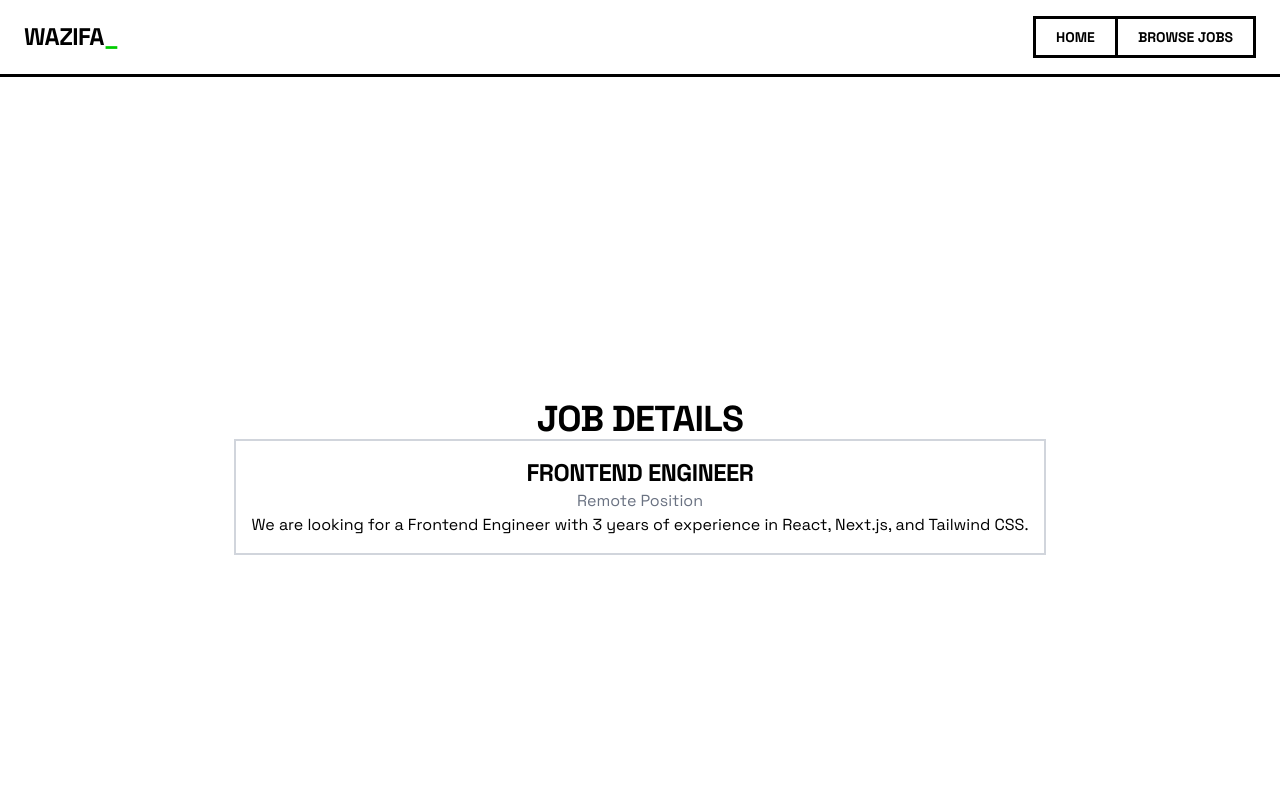
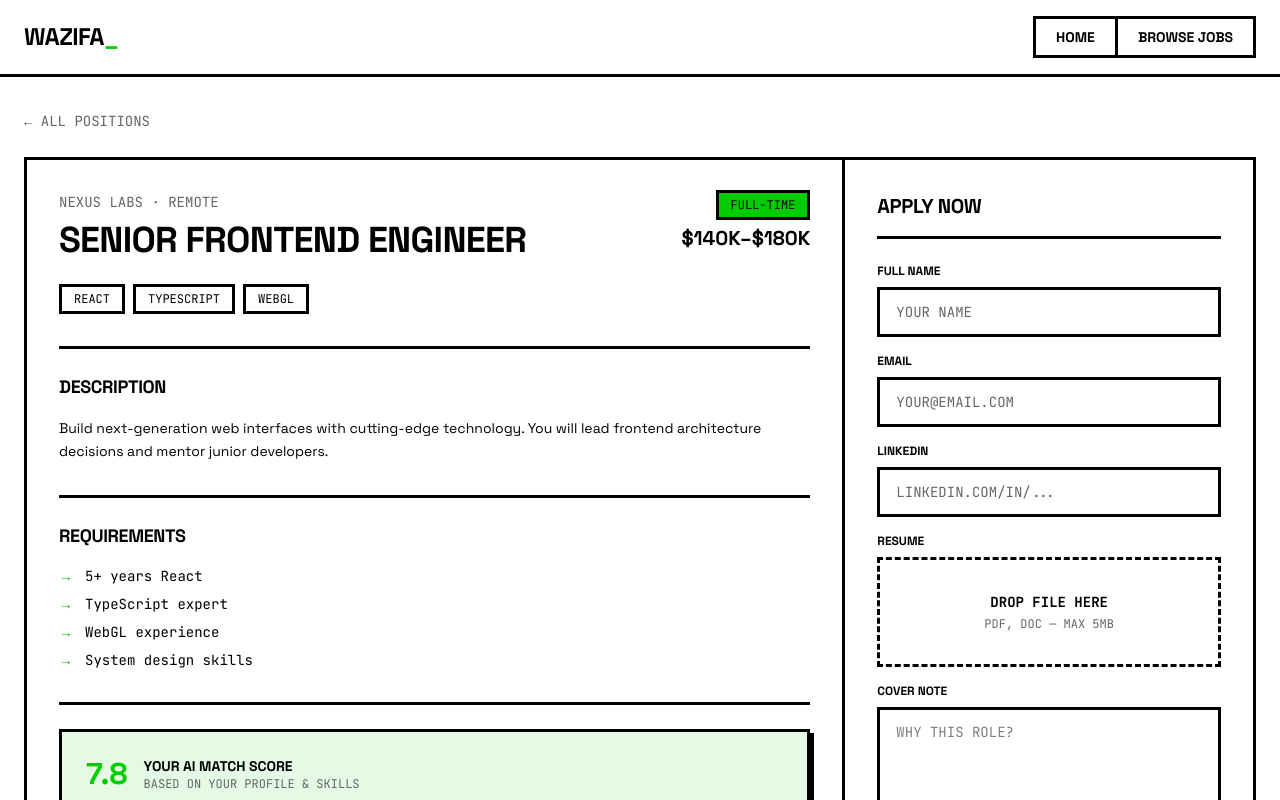
Before and after one commit to yaya1426/job-board, a Next.js app: page /jobs/1 in a window 1280 px wide. Shown: the top 800 px of the page. Built offline with nearby package versions, Linux system fonts and the light colour scheme.

Commit message:
Day 6: Job Details Page

```diff
--- a/app/(client)/jobs/[id]/page.tsx
+++ b/app/(client)/jobs/[id]/page.tsx
@@ -1,17 +1,33 @@
+import { JobsData } from "@/data/JobsData";
+import JobNotFound from "@/components/jobs/JobNotFound";
+import Link from "next/link";
+import JobDescription from "@/components/jobs/JobDescription";
+import JobApplyForm from "@/components/jobs/JobApplyForm";
+
 type Props = {
   params: Promise<{ id: string }>;
 };
 
 async function JobDetailsPage({ params }: Props) {
   const { id } = await params;
-  console.log(id);
+  const job = JobsData.find((job) => job.id === id);
+
+  if (!job) {
+    return <JobNotFound />;
+  }
+
   return (
-    <div className="flex flex-col items-center justify-center h-screen">
-      <h1 className="text-4xl font-bold">Job Details</h1>
-      <div className="flex flex-col items-center justify-center border-2 border-gray-300 rounded-md p-4">
-        <h2 className="text-2xl font-bold">Frontend Engineer</h2>
-        <p className="text-gray-500">Remote Position</p>
-        <p>We are looking for a Frontend Engineer with 3 years of experience in React, Next.js, and Tailwind CSS.</p>
+    <div className="max-w-7xl mx-auto px-6 py-8">
+      <Link
+        href="/jobs"
+        className="font-mono text-sm text-muted-foreground hover:text-accent transition-none"
+      >
+        ← ALL POSITIONS
+      </Link>
+
+      <div className="grid grid-cols-1 lg:grid-cols-3 gap-0 mt-6">
+        <JobDescription job={job} />
+        <JobApplyForm />
       </div>
     </div>
   );
--- /dev/null
+++ b/components/jobs/JobApplyForm.tsx
@@ -0,0 +1,42 @@
+import { Input } from "../ui/input";
+import { Button } from "../ui/button";
+
+function JobApplyForm() {
+  return (
+    <div className="brutal-border lg:border-l-0 p-8">
+      <h3 className="font-heading text-xl font-bold mb-6 border-b-3 border-foreground pb-4">
+        APPLY NOW
+      </h3>
+      <div className="space-y-4">
+        <Input label="FULL NAME" placeholder="YOUR NAME" />
+        <Input label="EMAIL" placeholder="YOUR@EMAIL.COM" type="email" />
+        <Input label="LINKEDIN" placeholder="LINKEDIN.COM/IN/..." />
+        <div>
+          <label className="font-heading text-xs font-bold uppercase block mb-2">
+            RESUME
+          </label>
+          <div className="brutal-border border-dashed border-3 p-8 text-center cursor-pointer hover:bg-accent/10 transition-none">
+            <p className="font-mono text-sm font-bold">DROP FILE HERE</p>
+            <p className="font-mono text-xs text-muted-foreground mt-1">
+              PDF, DOC — MAX 5MB
+            </p>
+          </div>
+        </div>
+        <div>
+          <label className="font-heading text-xs font-bold uppercase block mb-2">
+            COVER NOTE
+          </label>
+          <textarea
+            className="w-full brutal-border bg-background px-4 py-3 font-mono text-sm focus:outline-none focus:shadow-[4px_4px_0px_0px] focus:shadow-accent h-32 resize-none"
+            placeholder="WHY THIS ROLE?"
+          />
+        </div>
+        <Button variant="accent" className="w-full mt-4">
+          SUBMIT APPLICATION →
+        </Button>
+      </div>
+    </div>
+  );
+}
+
+export default JobApplyForm;
--- /dev/null
+++ b/components/jobs/JobDescription.tsx
@@ -0,0 +1,72 @@
+"use client";
+import { Job } from "@/types";
+import { Card } from "../ui/card";
+
+type Props = {
+    job: Job;
+}
+
+function JobDescription({ job }: Props) {
+  return (
+    <div className="lg:col-span-2 brutal-border p-8">
+      <div className="flex justify-between items-start flex-wrap gap-4">
+        <div>
+          <p className="font-mono text-sm text-muted-foreground">
+            {job.company} · {job.location}
+          </p>
+          <h1 className="font-heading text-4xl font-bold mt-2">{job.title}</h1>
+        </div>
+        <div className="text-right">
+          <span className="font-mono text-xs bg-accent text-accent-foreground px-3 py-1 brutal-border">
+            {job.type}
+          </span>
+          <p className="font-heading text-xl font-bold mt-2">{job.salary}</p>
+        </div>
+      </div>
+
+      <div className="flex gap-2 mt-6 flex-wrap">
+        {job.tags.map((tag) => (
+          <span key={tag} className="font-mono text-xs brutal-border px-3 py-1">
+            {tag}
+          </span>
+        ))}
+      </div>
+
+      <div className="mt-8 border-t-3 border-foreground pt-6">
+        <h3 className="font-heading text-lg font-bold mb-4">DESCRIPTION</h3>
+        <p className="font-body text-sm leading-relaxed">{job.description}</p>
+      </div>
+
+      <div className="mt-8 border-t-3 border-foreground pt-6">
+        <h3 className="font-heading text-lg font-bold mb-4">REQUIREMENTS</h3>
+        <ul className="space-y-2">
+          {job.requirements.map((req, i) => (
+            <li key={i} className="font-mono text-sm flex items-start gap-3">
+              <span className="text-accent font-bold">→</span> {req}
+            </li>
+          ))}
+        </ul>
+      </div>
+
+      <div className="mt-8 border-t-3 border-foreground pt-6">
+        <Card className="bg-accent/10">
+          <div className="flex items-center gap-4">
+            <span className="font-heading text-3xl font-bold text-accent">
+              7.8
+            </span>
+            <div>
+              <p className="font-heading text-sm font-bold">
+                YOUR AI MATCH SCORE
+              </p>
+              <p className="font-mono text-xs text-muted-foreground">
+                BASED ON YOUR PROFILE & SKILLS
+              </p>
+            </div>
+          </div>
+        </Card>
+      </div>
+    </div>
+  );
+}
+
+export default JobDescription;
--- /dev/null
+++ b/components/jobs/JobNotFound.tsx
@@ -0,0 +1,17 @@
+import Link from "next/link";
+import { Button } from "../ui/button";
+
+function JobNotFound() {
+  return (
+    <div className="max-w-7xl mx-auto px-6 py-16 text-center">
+      <h1 className="font-heading text-4xl font-bold">JOB NOT FOUND</h1>
+      <Link href="/jobs">
+        <Button variant="outline" className="mt-6">
+          ← BACK TO JOBS
+        </Button>
+      </Link>
+    </div>
+  );
+}
+
+export default JobNotFound;
```
